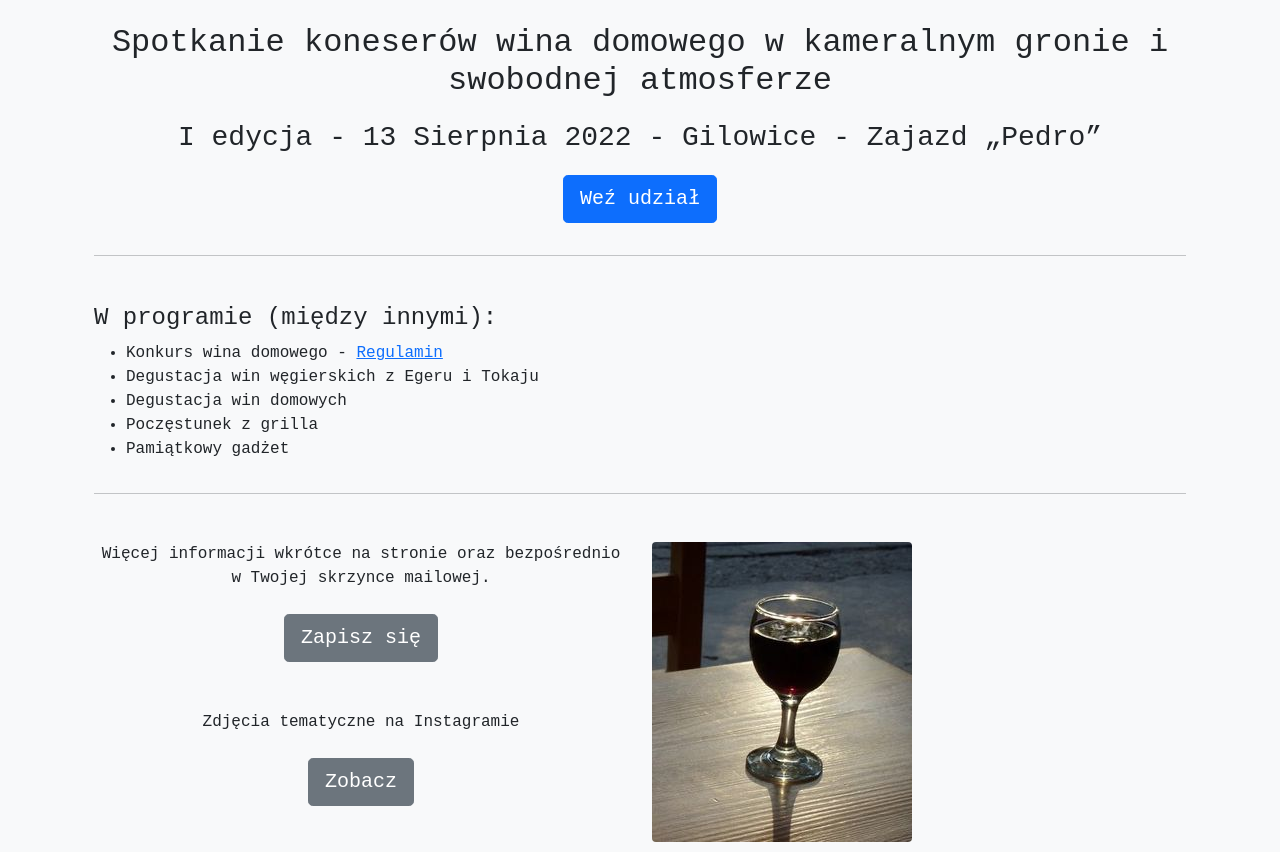
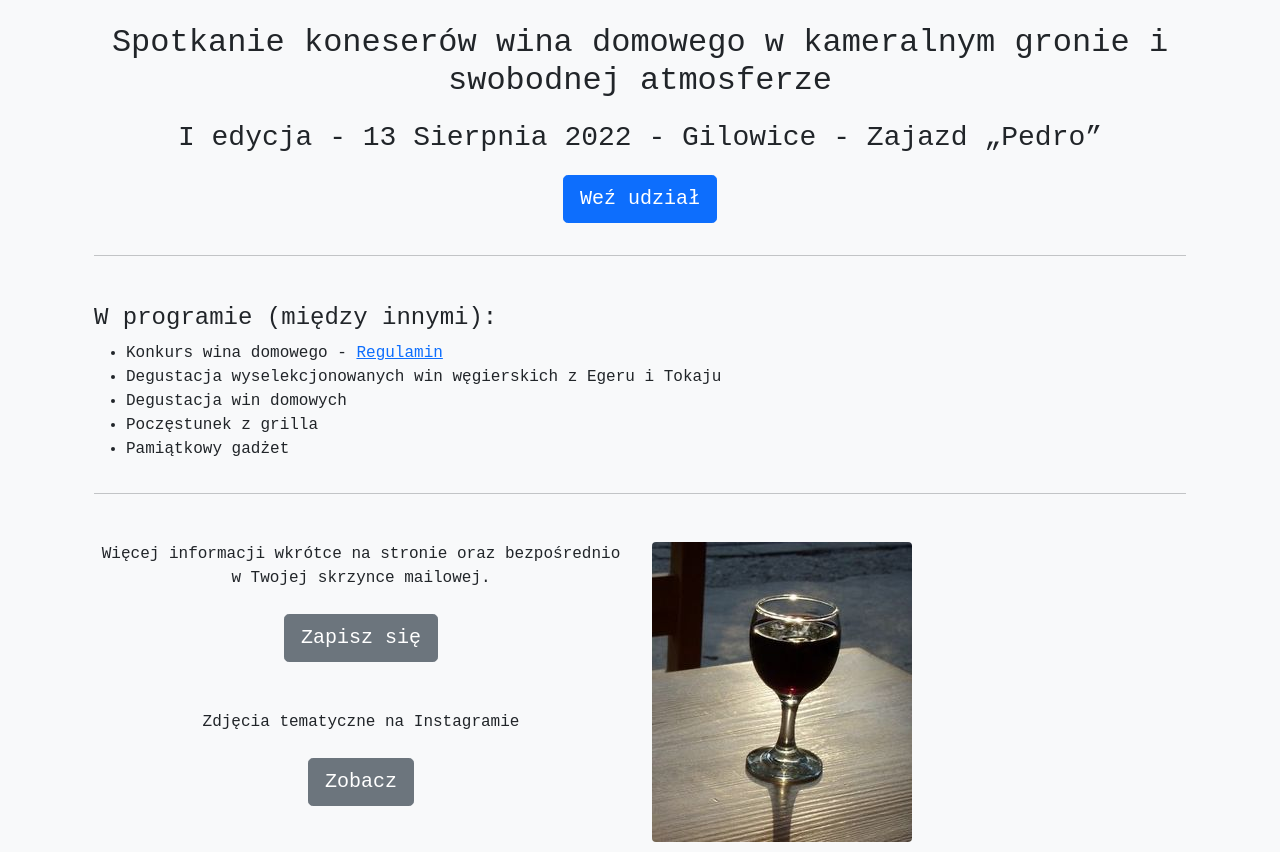
Before and after one commit to morgoth/fewido, a Jekyll site: the page built from index.html, in a window 1280 px wide, cut to the strip 447-1299 px from the top of the page. Built offline with Jekyll 4.4.1, drawn with Linux system fonts in a browser that asks for light colours; some web fonts are replaced.

```diff
--- a/_layouts/default.html
+++ b/_layouts/default.html
@@ -5,7 +5,7 @@
     <meta http-equiv="X-UA-Compatible" content="IE=edge" />
     <title>Festiwal Wina Domowego</title>
     <meta name="description" content="Festiwal wina domowego zrzeszający miłośników domowych trunków z Gilowic i okolic.">
-    <meta name="keywords" content="fewido, wino, wino domowe, festiwal wina, konkurs, domowe trunki, Gilowice">
+    <meta name="keywords" content="fewido, wino, wino domowe, festiwal wina, enoturystyka, konkurs, domowe trunki, Gilowice, Żywiec, Żywiecczyzna">
     <meta name="viewport" content="width=device-width" />
 
     <link href="https://cdn.jsdelivr.net/npm/bootstrap@5.1.3/dist/css/bootstrap.min.css" rel="stylesheet" integrity="sha384-1BmE4kWBq78iYhFldvKuhfTAU6auU8tT94WrHftjDbrCEXSU1oBoqyl2QvZ6jIW3" crossorigin="anonymous">
--- a/index.html
+++ b/index.html
@@ -33,7 +33,7 @@ layout: default
       <h4>W programie (między innymi):</h4>
       <ul>
         <li>Konkurs wina domowego - <a href="#regulamin">Regulamin</a></li>
-        <li>Degustacja win węgierskich z Egeru i Tokaju</li>
+        <li>Degustacja wyselekcjonowanych win węgierskich z Egeru i Tokaju</li>
         <li>Degustacja win domowych</li>
         <li>Poczęstunek z grilla</li>
         <li>Pamiątkowy gadżet</li>
```
